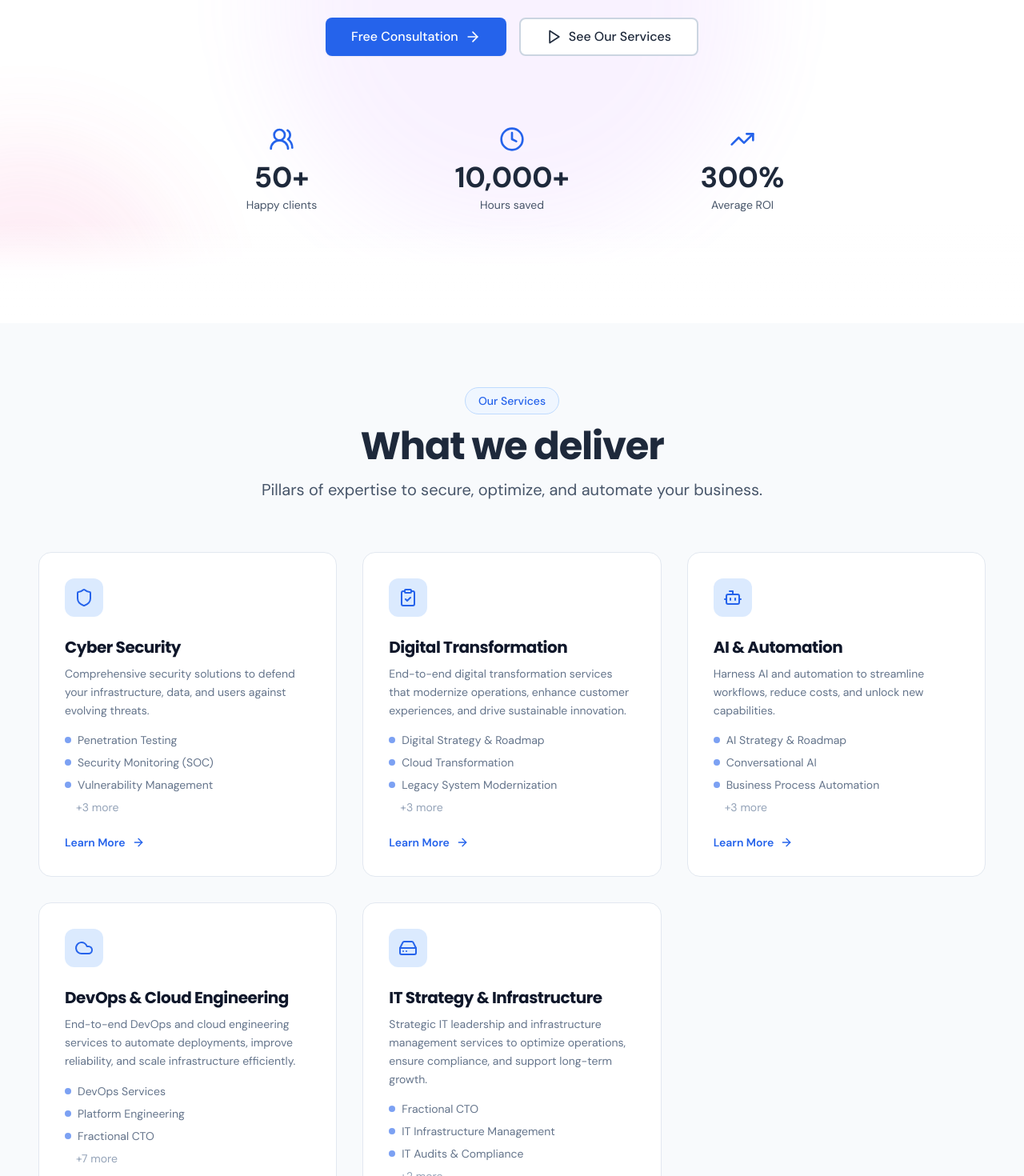
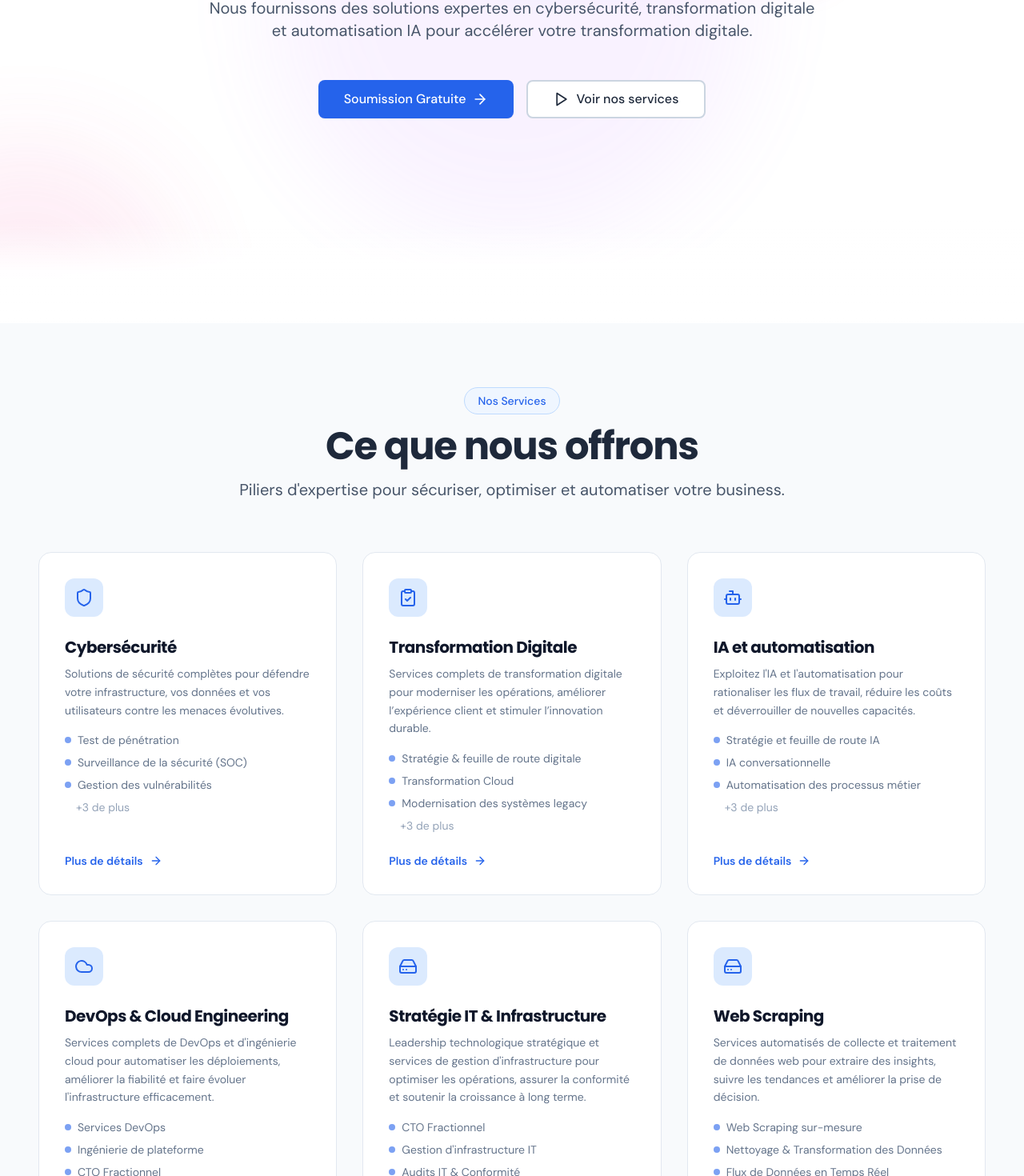
Before and after one commit to anonyto/evoflow, a React (Vite) app: page / in a window 1280 px wide. Shown: the part 396-1866 px from the top of the page at 80% size. Built offline with nearby package versions, Linux system fonts and the light colour scheme; a web font is replaced by a local one.

Commit message:
+ web scraping

```diff
--- a/src/components/HeroSection.tsx
+++ b/src/components/HeroSection.tsx
@@ -1,13 +1,13 @@
 import { useLanguage } from "../context/LanguageContext";
 import { translations } from "../i18n/translations";
 import { ArrowRight, Clock, Play, TrendingUp, Users2 } from "lucide-react";
-import AnimatedCounter from "./AnimatedCounter";
+//import AnimatedCounter from "./AnimatedCounter";
 
 export default function HeroSection() {
   const { language } = useLanguage();
   const t = translations[language as keyof typeof translations];
 
-   const stats = [
+   {/* const stats = [
     {
       number: "50+",
       label: t.hero.stats.clients,
@@ -23,7 +23,7 @@ export default function HeroSection() {
       label: t.hero.stats.roi,
       icon: TrendingUp,
     },
-  ];
+  ];*/}
 
   return (
     <>
@@ -67,7 +67,7 @@ export default function HeroSection() {
             </a>
           </div>
 
-          {/* Stats with enhanced animations */}
+          {/*
           <div className="flex flex-col sm:flex-row justify-center items-center gap-4 sm:gap-16 md:gap-24 animate-fade-in animation-delay-800 w-full max-w-3xl">
             {stats.map((stat, index) => (
               <div
@@ -76,13 +76,11 @@ export default function HeroSection() {
                 style={{ animationDelay: `${800 + index * 200}ms` }}
               >
                 <div className="relative flex flex-col items-center p-4 sm:p-6 rounded-2xl transition-all duration-500 hover:bg-brand-primary-50/50 dark:hover:bg-brand-primary-900/20 hover:scale-110 hover:-translate-y-2">
-                  {/* Animated icon */}
                   <div className="relative mb-3">
                     <div className="absolute inset-0 bg-brand-primary-500/20 rounded-full blur-xl scale-0 group-hover:scale-150 transition-transform duration-500"></div>
                     <stat.icon className="relative w-6 h-6 sm:w-8 sm:h-8 text-brand-primary-600 group-hover:text-brand-primary-500 transition-colors duration-300 group-hover:animate-bounce-subtle" />
                   </div>
 
-                  {/* Number with animated counter */}
                   <AnimatedCounter
                     value={stat.number}
                     delay={800 + index * 300}
@@ -90,17 +88,15 @@ export default function HeroSection() {
                     className="text-2xl sm:text-4xl font-bold text-brand-neutral-800 dark:text-white transition-all duration-300 group-hover:text-brand-primary-600 dark:group-hover:text-brand-primary-400 group-hover:scale-110"
                   />
 
-                  {/* Label */}
                   <p className="text-xs sm:text-sm text-brand-neutral-600 dark:text-brand-neutral-400 mt-1 transition-colors duration-300 group-hover:text-brand-neutral-800 dark:group-hover:text-white">
                     {stat.label}
                   </p>
 
-                  {/* Decorative underline */}
                   <div className="absolute bottom-0 left-1/2 -translate-x-1/2 w-0 h-0.5 bg-gradient-to-r from-blue-500 to-purple-500 group-hover:w-3/4 transition-all duration-500 rounded-full"></div>
                 </div>
               </div>
             ))}
-          </div>
+          </div> */}
         </div>
 
         {/* White Gradient Fade at Bottom */}
--- a/src/context/LanguageContext.tsx
+++ b/src/context/LanguageContext.tsx
@@ -6,12 +6,12 @@ interface LanguageContextType {
 }
 
 const LanguageContext = createContext<LanguageContextType>({
-  language: 'en',
+  language: 'fr',
   setLanguage: () => {},
 });
 
 export const LanguageProvider = ({ children }: { children: React.ReactNode }) => {
-  const [language, setLanguage] = useState<'fr' | 'en' | 'ar'>('en');
+  const [language, setLanguage] = useState<'fr' | 'en' | 'ar'>('fr');
 
   return (
     <LanguageContext.Provider value={{ language, setLanguage }}>
--- a/src/data/services.ts
+++ b/src/data/services.ts
@@ -128,6 +128,24 @@ export const getServices = (language: "en" | "fr" = "en"): ServiceCategory[] =>
       features: sd.itStrategy.features,
       benefits: sd.itStrategy.benefits,
     },
+
+    {
+      id: "webScraping",
+      slug: "web-scraping",
+      title: sd.webScraping.title,
+      subtitle: sd.webScraping.subtitle,
+      tagline: sd.webScraping.tagline,
+      description: sd.webScraping.description,
+      longDescription: sd.webScraping.longDescription,
+      icon: HardDrive,
+      subServices: sd.webScraping.subServices.map((sub, idx) => ({
+        icon: [Users, Server, FileSearch, Activity, TrendingUp][idx] || HardDrive,
+        title: sub.title,
+        description: sub.description,
+      })),
+      features: sd.webScraping.features,
+      benefits: sd.webScraping.benefits,
+    },
   ];
 };
 
--- a/src/i18n/translations.ts
+++ b/src/i18n/translations.ts
@@ -8,14 +8,14 @@ export const translations = {
       testimonials: "Témoignages",
       faq: "FAQ",
       contact: "Contact",
-      audit: "Consultation Gratuite",
+      audit: "Soumission Gratuite",
     },
     hero: {
       badge: "Agence IA & Automatisation",
       title: "Transformez votre entreprise",
       titleHighlight: "avec Evobit",
       subtitle: "Nous fournissons des solutions expertes en cybersécurité, transformation digitale et automatisation IA pour accélérer votre transformation digitale.",
-      cta: "Consultation Gratuite",
+      cta: "Soumission Gratuite",
       ctaSecondary: "Voir nos services",
       stats: {
         clients: "Clients satisfaits",
@@ -260,12 +260,12 @@ export const translations = {
         },
         {
           q: "Quel est le coût d'une automatisation ?",
-          a: "Chaque projet est unique. Nous proposons une consultation gratuite pour évaluer vos besoins et vous fournir un devis personnalisé.",
+          a: "Chaque projet est unique. Nous proposons une soumission gratuite pour évaluer vos besoins et vous fournir un devis personnalisé.",
         },
       ],
     },
     contact: {
-      title: "Prêt à automatiser votre business ?",
+      title: "Prêt à commencer votre business ?",
       subtitle: "Réservez directement un créneau avec notre équipe",
       generalTab: "Contact général",
       generalTabShort: "Contact",
@@ -315,7 +315,7 @@ export const translations = {
       realResults: "Vrais résultats, mesurés",
       readyToGetStarted: "Prêt à commencer ?",
       transformYourBusiness: "Parlons de comment notre expertise en {service} peut transformer votre entreprise.",
-      getAFreeSubmission: "Obtenir une consultation gratuite",
+      getAFreeSubmission: "Obtenir une soumission gratuite",
       exploreOtherServices: "Explorez nos autres services",
 
     },
@@ -376,7 +376,6 @@ export const translations = {
           "Avantage concurrentiel durable",
         ],
       },
-
       ai: {
         title: "IA et automatisation",
         subtitle: "Automatisation de processus intelligents",
@@ -450,7 +449,6 @@ export const translations = {
           "Infrastructure scalable prête pour la croissance",
         ],
       },
-
       itStrategy: {
         title: "Stratégie IT & Infrastructure",
         subtitle: "Aligner la technologie avec la croissance de l'entreprise",
@@ -492,7 +490,62 @@ itStrategy: {
           "Décisions technologiques plus rapides et éclairées",
         ],
       },
-
+      webScraping: {
+        title: "Web Scraping",
+        subtitle: "Transformez le web en informations exploitables",
+        tagline: "Collectez, analysez et exploitez les données web efficacement",
+        description:
+          "Services automatisés de collecte et traitement de données web pour extraire des insights, suivre les tendances et améliorer la prise de décision.",
+        longDescription:
+          "À l’ère de la donnée, l’information est un atout stratégique. Notre service de Web Scraping & Extraction de Données permet aux entreprises de collecter systématiquement des informations depuis des sites web, plateformes en ligne et sources publiques. Nous fournissons des solutions fiables, scalables et conformes, pour surveiller la concurrence, collecter de l’intelligence marché, suivre les tendances et alimenter vos modèles IA/ML. Des scrapers sur-mesure aux pipelines automatisés, nous transformons le contenu web non structuré en données structurées et exploitables.",
+        subServices: [
+          {
+            title: "Web Scraping sur-mesure",
+            description: "Développement de solutions adaptées pour sites web, portails et plateformes e-commerce."
+          },
+          {
+            title: "Nettoyage & Transformation des Données",
+            description: "Traitement des données brutes pour obtenir des formats structurés et prêts à l’analyse ou à l’intégration."
+          },
+          {
+            title: "Flux de Données en Temps Réel",
+            description: "Mise en place de pipelines automatisés pour la collecte continue et la mise à jour des données."
+          },
+          {
+            title: "Veille Marché & Concurrence",
+            description: "Suivi des concurrents, des prix et des tendances sectorielles pour éclairer vos décisions stratégiques."
+          },
+          {
+            title: "Extraction de Leads & Contacts",
+            description: "Collecte de leads qualifiés et d’informations de contact à partir de sources publiques."
+          },
+          {
+            title: "Scraping Conforme & Éthique",
+            description: "Assurer une collecte de données respectant les limites légales et éthiques, y compris le RGPD et les conditions d’utilisation des sites."
+          },
+        ],
+        features: [
+          {
+            title: "Pipelines Scalables",
+            description: "Collecte et traitement de grandes quantités de données de manière efficace grâce à des workflows automatisés."
+          },
+          {
+            title: "Intégrations Personnalisées",
+            description: "Injection directe des données extraites dans vos bases, CRM ou plateformes d’analyse."
+          },
+          {
+            title: "Collecte Planifiée ou à la Demande",
+            description: "Flexibilité pour des mises à jour périodiques ou en temps réel."
+          },
+        ],
+        benefits: [
+          "Accéder à des insights exploitables depuis des sources publiques",
+          "Surveiller la concurrence et les tendances du marché en temps réel",
+          "Alimenter vos modèles IA/ML avec des données structurées",
+          "Automatiser les tâches répétitives de collecte de données",
+          "Améliorer la prise de décision basée sur les données",
+        ],
+      },
     },
     footer: {
       tagline: "Transformez votre entreprise avec l'IA et l'automatisation",
@@ -529,14 +582,14 @@ itStrategy: {
       testimonials: "Testimonials",
       faq: "FAQ",
       contact: "Contact",
-      audit: "Free Consultation",
+      audit: "Free Submission",
     },
     hero: {
       badge: "AI & Automation Agency",
       title: "Transform your business",
       titleHighlight: "with Evobit",
       subtitle: "We deliver expert solutions in cybersecurity, digital transformation and AI-powered automation to accelerate your digital transformation.",
-      cta: "Free Consultation",
+      cta: "Free submission",
       ctaSecondary: "See Our Services",
       stats: {
         clients: "Happy clients",
@@ -651,7 +704,7 @@ itStrategy: {
           icon: "Target",
         },
       ],
-      cta: "Get my free consultation",
+      cta: "Get my free submission",
     },
     whoWeServe: {
       title: "Who are our solutions for?",
@@ -765,7 +818,7 @@ itStrategy: {
       items: [
         {
           q: "How does a typical project work?",
-          a: "We start with a free consultation of your needs, followed by a scoping document within 48h. Then we design and deploy your automations with ongoing support.",
+          a: "We start with a free submission of your needs, followed by a scoping document within 48h. Then we design and deploy your automations with ongoing support.",
         },
         {
           q: "What tools do you use?",
@@ -781,12 +834,12 @@ itStrategy: {
         },
         {
           q: "What is the cost of automation?",
-          a: "Each project is unique. We offer a free consultation to assess your needs and provide a custom quote.",
+          a: "Each project is unique. We offer a free submission to assess your needs and provide a custom quote.",
         },
       ],
     },
     contact: {
-      title: "Ready to automate your business?",
+      title: "Ready to start your business?",
       subtitle: "Book a call directly with our team",
       generalTab: "General Contact",
       generalTabShort: "Contact",
@@ -836,7 +889,7 @@ itStrategy: {
       realResults: "Real results, measured",
       readyToGetStarted: "Ready to get started?",
       transformYourBusiness: "Let's discuss how our {service} expertise can transform your business.",
-      getAFreeSubmission: "Get a free consultation",
+      getAFreeSubmission: "Get a free submission",
       exploreOtherServices: "Explore our other services",
 
     },
@@ -1016,6 +1069,62 @@ itStrategy: {
           "Faster and more confident technology decisions",
         ],
       },
+      webScraping: {
+        title: "Web Scraping",
+        subtitle: "Turn the web into actionable insights",
+        tagline: "Collect, analyze, and leverage web data efficiently",
+        description:
+          "Automated web data collection and processing services to extract insights, monitor trends, and enhance decision-making.",
+        longDescription:
+          "In the data-driven era, information is power. Our Web Scraping & Data Extraction service enables organizations to systematically collect data from websites, online platforms, and public sources. We provide reliable, scalable, and compliant solutions that help you monitor competitors, gather market intelligence, track trends, and fuel AI/ML models. From custom scrapers to automated pipelines, we transform unstructured web content into structured, actionable data.",
+        subServices: [
+          {
+            title: "Custom Web Scraping",
+            description: "Develop tailored scraping solutions for websites, portals, and e-commerce platforms."
+          },
+          {
+            title: "Data Cleaning & Transformation",
+            description: "Process raw web data into structured formats ready for analysis or integration."
+          },
+          {
+            title: "Real-Time Data Feeds",
+            description: "Set up automated pipelines for continuous data collection and updates."
+          },
+          {
+            title: "Market & Competitor Intelligence",
+            description: "Monitor competitors, pricing, and industry trends to inform strategic decisions."
+          },
+          {
+            title: "Lead & Contact Extraction",
+            description: "Extract qualified leads and contact information from public sources."
+          },
+          {
+            title: "Compliance-Aware Scraping",
+            description: "Ensure web scraping respects legal and ethical boundaries, including GDPR and website terms of use."
+          },
+        ],
+        features: [
+          {
+            title: "Scalable Pipelines",
+            description: "Collect and process large volumes of data efficiently with automated workflows."
+          },
+          {
+            title: "Custom Integrations",
+            description: "Feed scraped data directly into your databases, CRMs, or analytics platforms."
+          },
+          {
+            title: "Scheduled & On-Demand Scraping",
+            description: "Flexible scheduling for periodic or real-time data updates."
+          },
+        ],
+        benefits: [
+          "Access actionable insights from public data sources",
+          "Monitor competitors and market trends in real-time",
+          "Feed AI/ML models with structured web data",
+          "Automate repetitive data collection tasks",
+          "Improve data-driven decision making",
+        ],
+      },
 },
     footer: {
       tagline: "Transform your business with AI and automation",
```
Lines whose indentation alone changed are shown as unchanged.
